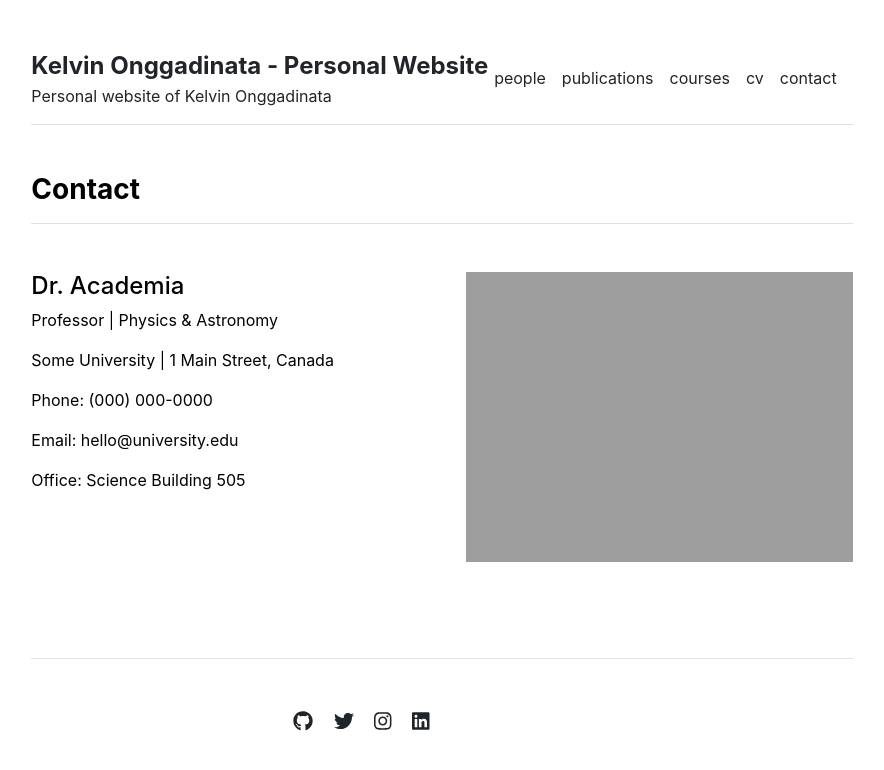
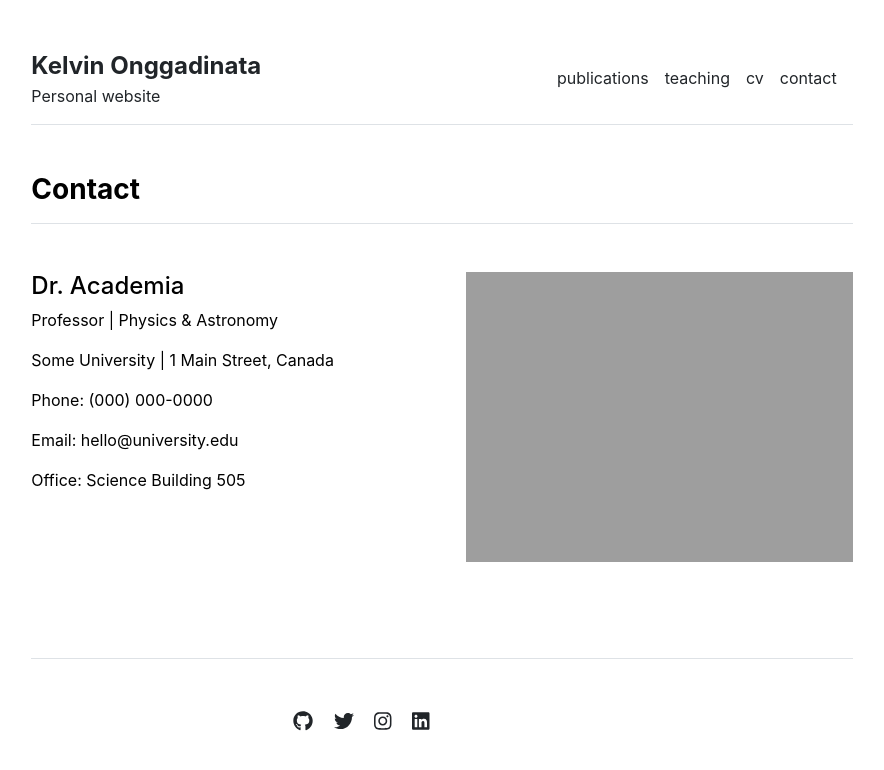
Before and after one commit to konggadinata/konggadinata.github.io, a Jekyll site: the page built from contact.md, in a window 1280 px wide. Shown: the top 770 px of the page, without its empty margins (198-1082 px from the left). Built offline with Jekyll 4.4.1, drawn with Linux system fonts in a browser that asks for light colours.

Commit message:
Minor update

```diff
--- a/_config.yml
+++ b/_config.yml
@@ -1,4 +1,4 @@
 url: "https://konggadinata.github.io" # the base hostname & protocol for your site, e.g. http://example.com
 baseurl: "https://konggadinata.github.io" # the subpath of your site, e.g. /blog
-title: "Kelvin Onggadinata - Personal Website" # the name of your site, e.g. ACME Corp.
-description: "Personal website of Kelvin Onggadinata"
+title: "Kelvin Onggadinata" # the name of your site, e.g. ACME Corp.
+description: "Personal website"
--- a/_data/settings.yml
+++ b/_data/settings.yml
@@ -1,7 +1,7 @@
 menu:
-- {name: 'people', url: '/people'}
+# - {name: 'people', url: '/people'}
 - {name: 'publications', url: '/publications'}
-- {name: 'courses', url: '/courses'}
+- {name: 'teaching', url: '/courses'}
 - {name: 'cv', url: '/cv'}
 - {name: 'contact', url: '/contact'}
 
--- a/_layouts/home.html
+++ b/_layouts/home.html
@@ -8,7 +8,7 @@ layout: default
     {{ content }}
   </div>
   <div class="col-md-6">
-    <img src="{{ site.github.url }}/assets/img/portrait01.jpg" alt="Home" width="100%">
+    <img src="https://github.com/konggadinata/konggadinata.github.io/assets/img/portrait01.jpg" alt="Home" width="100%">
   </div>
 </div>
 
```
